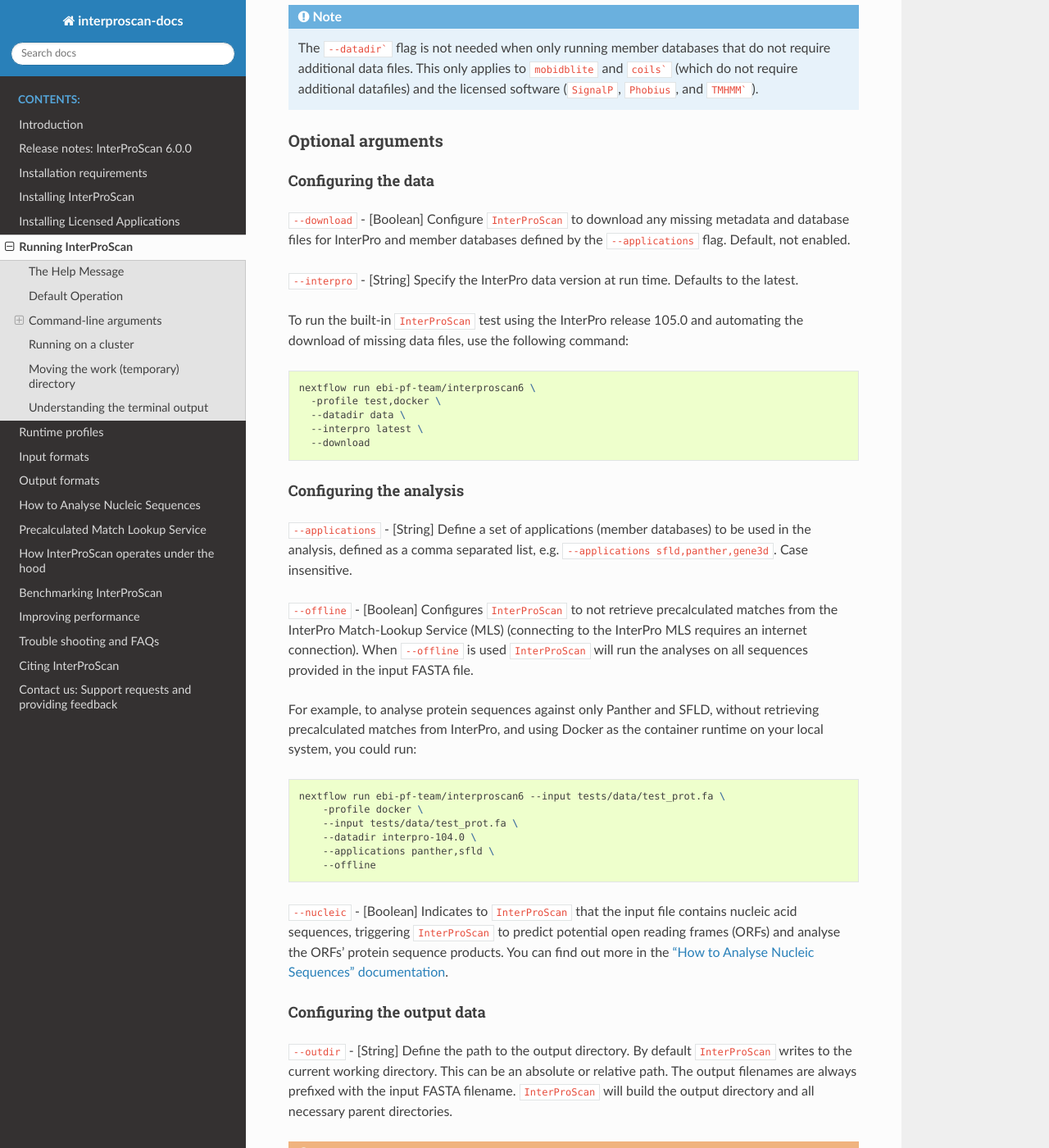
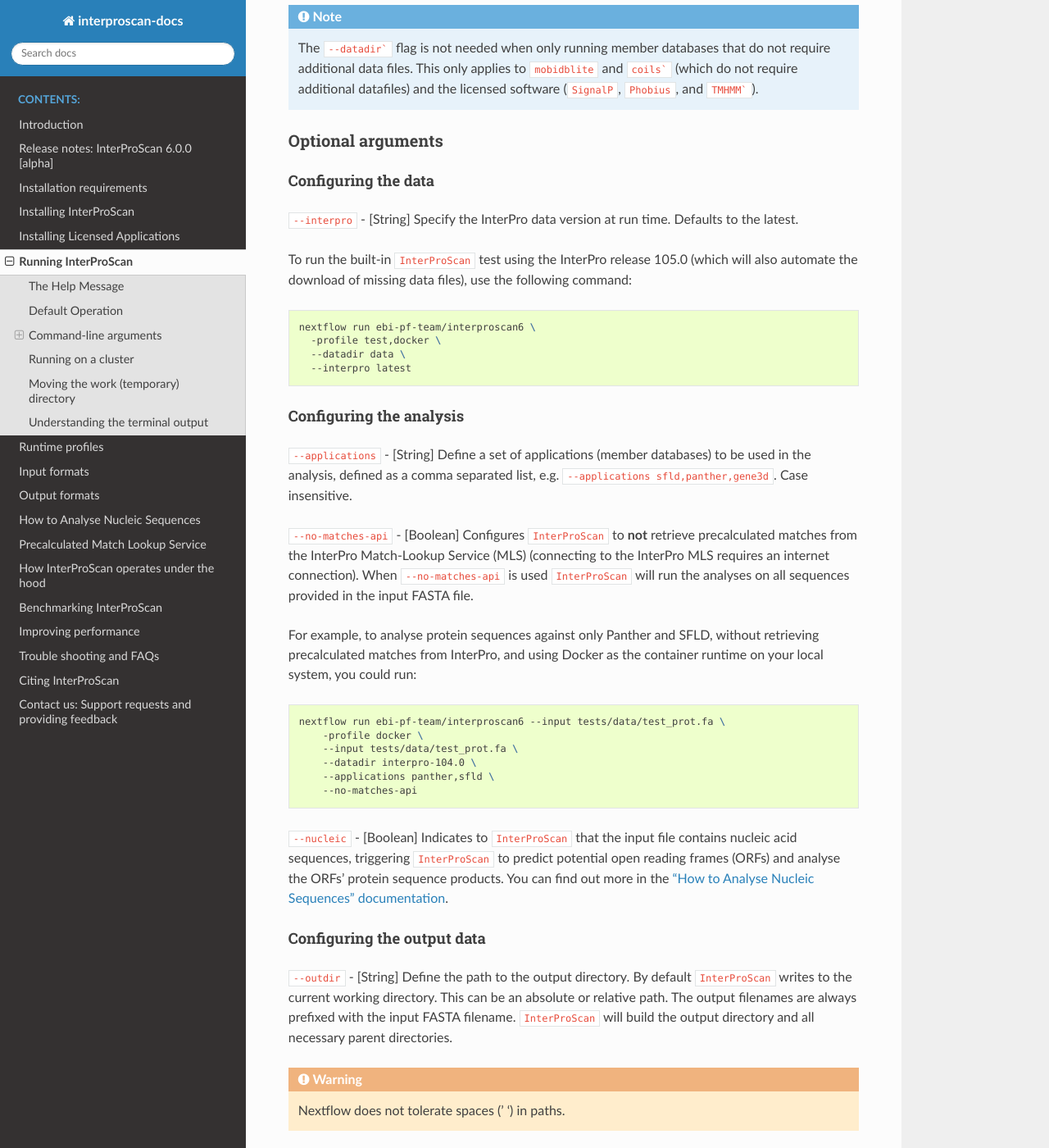
Before and after one commit to ebi-pf-team/interproscan-docs, a Sphinx documentation site: the page built from docs/HowToRun.rst, in a window 1280 px wide and 1400 px high, scrolled down 2136 px. Shown: the whole window at 82% size. Built offline with Sphinx 7.4.7 and the Read the Docs theme 3.1.0, drawn with Linux system fonts in a browser that asks for light colours.

Commit message:
update cli desc

```diff
--- a/docs/HowToRun.rst
+++ b/docs/HowToRun.rst
@@ -107,21 +107,17 @@
 Configuring the data
 ^^^^^^^^^^^^^^^^^^^^
 
-``--download`` - [Boolean] Configure ``InterProScan`` to download any missing metadata and database files for InterPro
-and member databases defined by the ``--applications`` flag. Default, not enabled.
-
 ``--interpro`` - [String] Specify the InterPro data version at run time. Defaults to the latest.
 
-To run the built-in ``InterProScan`` test using the InterPro release 105.0 and automating the download
-of missing data files, use the following command:
+To run the built-in ``InterProScan`` test using the InterPro release 105.0 (which will also automate the download
+of missing data files), use the following command:
 
 .. code-block:: bash
 
     nextflow run ebi-pf-team/interproscan6 \
       -profile test,docker \
       --datadir data \
-      --interpro latest \
-      --download
+      --interpro latest
 
 Configuring the analysis
 ^^^^^^^^^^^^^^^^^^^^^^^^
@@ -129,9 +125,9 @@
 ``--applications`` - [String] Define a set of applications (member databases) to be used in the analysis, defined as a
 comma separated list, e.g. ``--applications sfld,panther,gene3d``. Case insensitive.
 
-``--offline`` - [Boolean] Configures ``InterProScan`` to not retrieve precalculated matches
+``--no-matches-api`` - [Boolean] Configures ``InterProScan`` to **not** retrieve precalculated matches
 from the InterPro Match-Lookup Service (MLS) (connecting to the InterPro MLS requires an internet connection).
-When ``--offline`` is used ``InterProScan`` will run the analyses on all sequences provided in the
+When ``--no-matches-api`` is used ``InterProScan`` will run the analyses on all sequences provided in the
 input FASTA file.
 
 For example, to analyse protein sequences against only Panther and SFLD, without retrieving precalculated matches
@@ -144,7 +140,7 @@
         --input tests/data/test_prot.fa \
         --datadir interpro-104.0 \
         --applications panther,sfld \
-        --offline
+        --no-matches-api
 
 ``--nucleic`` - [Boolean] Indicates to ``InterProScan`` that the input file contains nucleic acid
 sequences, triggering ``InterProScan`` to predict potential open reading frames (ORFs) and analyse the
--- a/docs/Introduction.rst
+++ b/docs/Introduction.rst
@@ -35,8 +35,7 @@
     nextflow run ebi-pf-team/interproscan6 \
       -profile <executor, containerRuntime> \
       --input <path to input FASTA> \
-      --datadir interproscan-data \
-      --download
+      --datadir interproscan-data
 
 Explanation of parameters:
 
@@ -45,7 +44,6 @@
     * ``containerRuntime``: execute tasks in specified container - chose from ``docker``, ``signulatiry``, or ``apptainer``
 * ``--datadir`` data: use data as the directory for storing all required databases; created automatically if needed
 * ``--interpro`` latest: use the most recent InterPro release
-* ``--download``: download any missing metadata and database files
 
 After completion, you’ll find three output files in your working directory:
 * ``test.faa.json``: full annotations (JSON)
--- a/docs/PrecalculatedMatchLookup.rst
+++ b/docs/PrecalculatedMatchLookup.rst
@@ -17,7 +17,7 @@
 ----------------------------------------
 
 If you do not wish or are unable to use the InterPro MLS, you can disable looking for
-precalculated matches by including the ``--offline`` flag in your ``InterProScan``
+precalculated matches by including the ``--no-matches-api`` flag in your ``InterProScan``
 command:
 
 .. code-block:: bash
@@ -26,7 +26,7 @@
         -profile <executor,containerRuntime> \
         --input <path to input fasta file> \
         --datadir <interpro data dir> \
-        --offline
+        --no-matches-api
 
 Using a local precalculated match lookup service
 ------------------------------------------------
--- a/docs/ReleaseNotes.rst
+++ b/docs/ReleaseNotes.rst
@@ -1,5 +1,5 @@
-Release notes: InterProScan 6.0.0
-==================================
+Release notes: InterProScan 6.0.0 [alpha]
+=========================================
 
 Released on 19th April 2025.
 
@@ -18,7 +18,7 @@
 * Support for Linux, MacOS and Windows OS as well as SLURM and LSF schedulers.
 * Containerised deployment, supporting Docker, Apptainer and Singularity.
 * Decoupled software and data release.
-* Implementation of the ``--download`` option to automate downloading missing metadata and database files.
+* Automated downloading of missing metadata and database files.
 * Addition of the ``--interpro`` flag to specify the InterPro data version at run time. Defaults to the latest.
 
 Known issues
```
Also changed, not shown: docs/HowToInstall.rst (+4 -12 lines).
